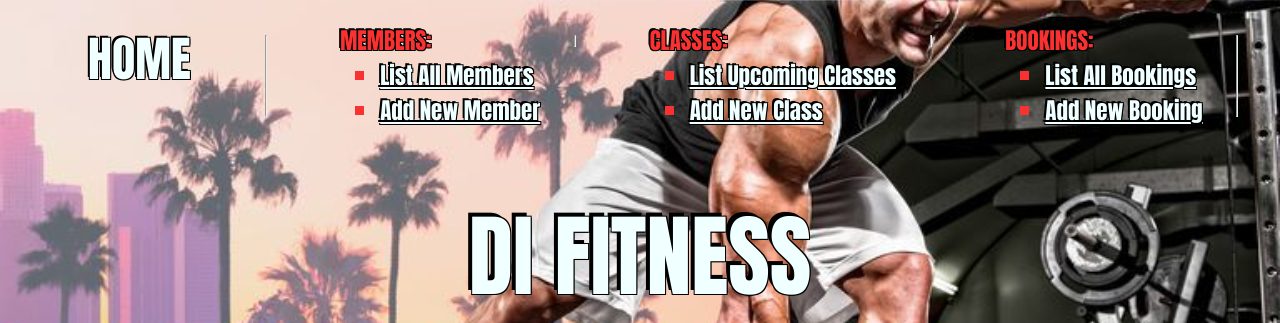
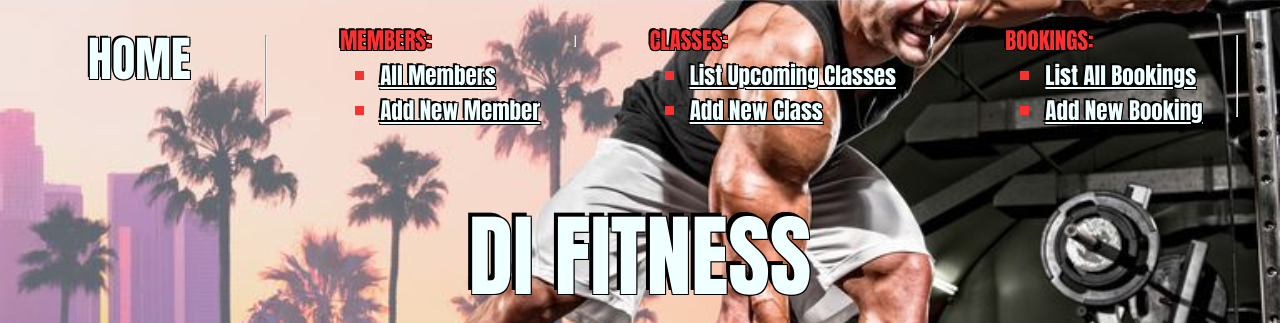
Before and after one commit to mitkousa/Gym_Project_W4, a Flask app: page / in a window 1280 px wide. Shown: the top 323 px of the page. Run offline with Flask 2, Linux system fonts and the light colour scheme.

Commit message:
members main menu changed

```diff
--- a/templates/base.html
+++ b/templates/base.html
@@ -42,7 +42,7 @@
                 <ul>
                     MEMBERS:
                     <ul>
-                        <li><a href="/members">List All Members</a></li>
+                        <li><a href="/members">All Members</a></li>
                         <li><a href="/members/new">Add New Member</a></li>
                     </ul>
                 </ul>
```
